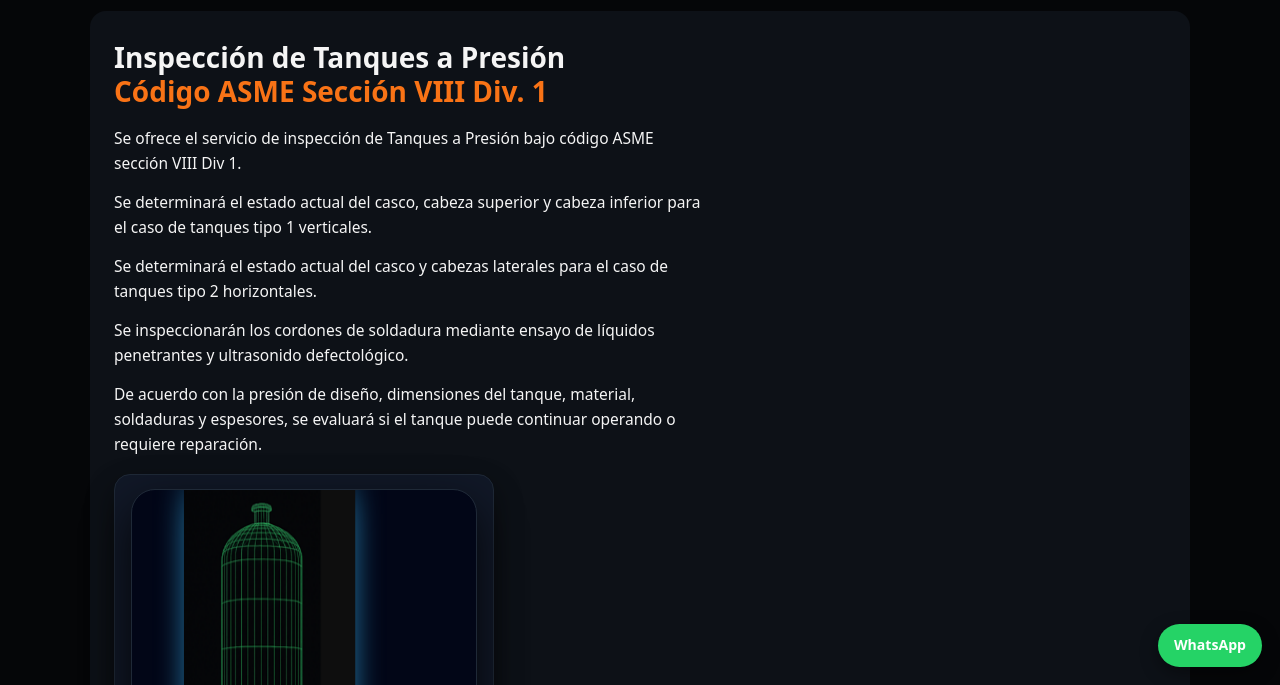
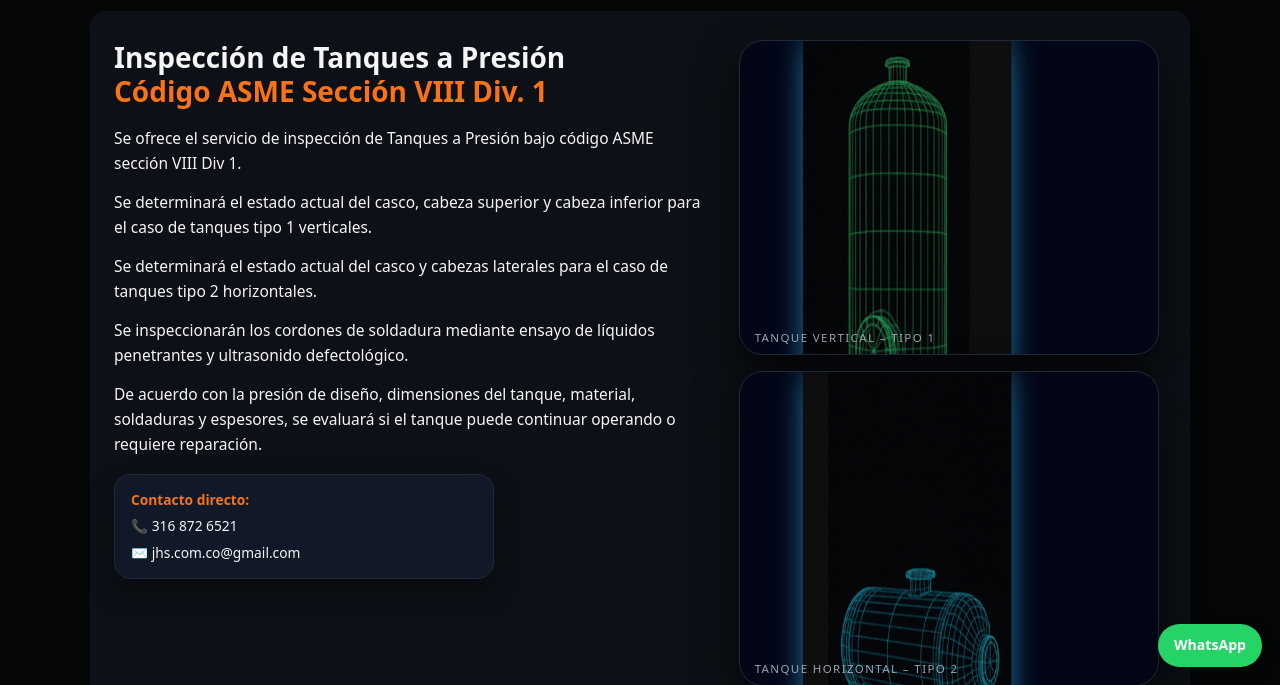
Before and after one commit to Jhs68344/inspeccion-tanques-presion-asme, a plain HTML site: page index.html in a window 1280 px wide. Shown: the part 115-800 px from the top of the page. Drawn offline with Linux system fonts and the light colour scheme.

Commit message:
Update index.html

```diff
--- a/index.html
+++ b/index.html
@@ -238,6 +238,11 @@
     <p>De acuerdo con la presión de diseño, dimensiones del tanque, material, soldaduras y espesores, se evaluará si el tanque puede continuar operando o requiere reparación.</p>
 
     <div class="hero-contact-card">
+      <strong>Contacto directo:</strong>
+      <span>📞 316 872 6521</span>
+      <span>✉️ jhs.com.co@gmail.com</span>
+    </div>
+  </div>
 
   <div class="tanks-wrapper">
     <div class="tank-frame">
```
